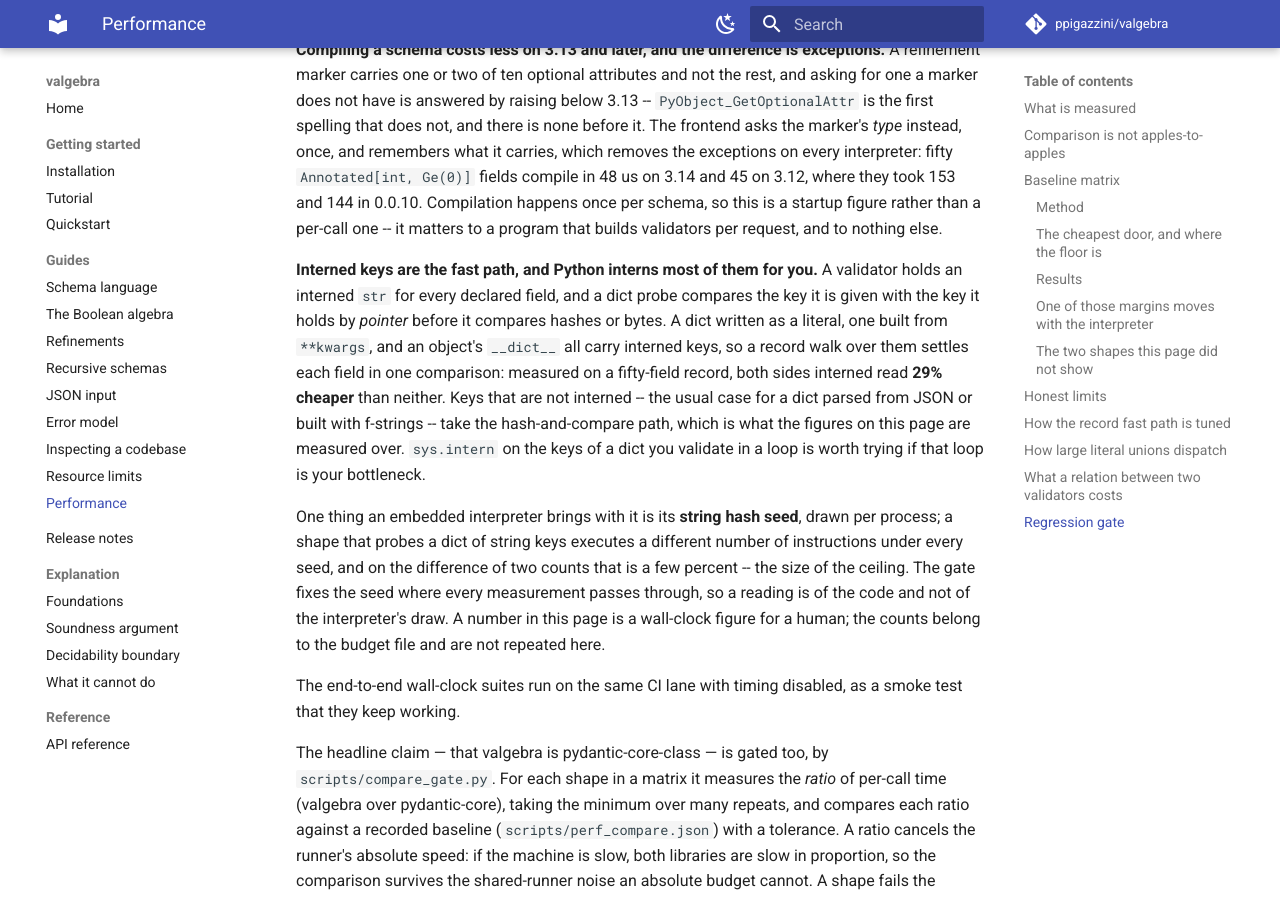
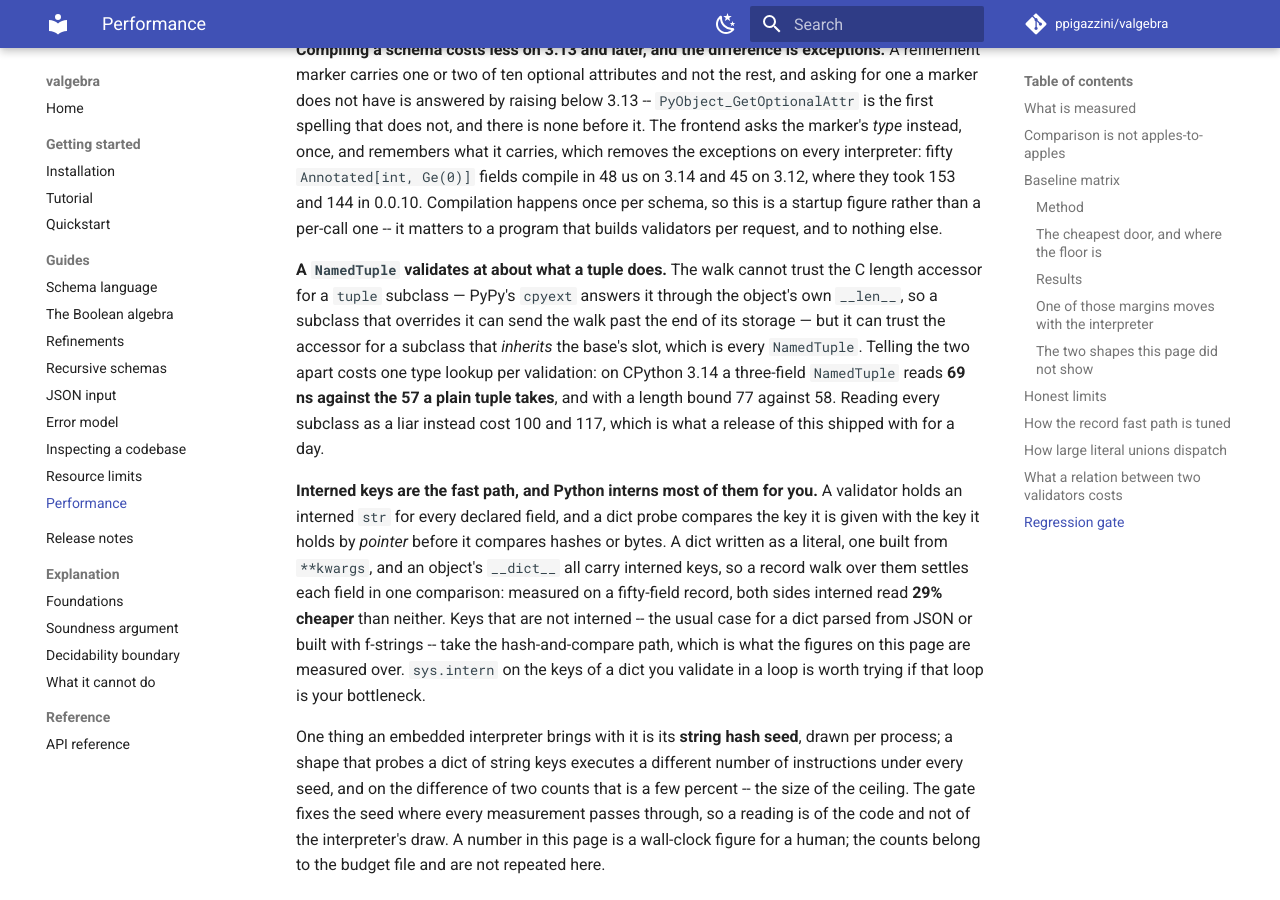
Before and after one commit to ppigazzini/valgebra, an MkDocs documentation site: the page built from docs/11-performance.md, in a window 1280 px wide and 900 px high, scrolled down 8796 px. Built offline with MkDocs 1.6.1 and Material for MkDocs 9.7.7, drawn with Linux system fonts in a browser that asks for light colours; comment, search, counter and statistics services are not loaded.

Commit message:
docs: the performance page carries what a tuple subclass costs
The page records what a record walk costs when its keys are interned and
what a schema costs to compile, and said nothing about the container a
program is second most likely to hand a tuple schema. A `NamedTuple`
reads 69 ns against the 57 a plain tuple takes on CPython 3.14, and 77
against 58 with a length bound; reading every subclass as a liar instead
cost 100 and 117, which is what a release of this shipped with for a day.

The reason is on the page beside the figure, because the figure is not
the interesting part: the accessor cannot be trusted for a subclass that
overrides `__len__`, and can be for one that inherits the base's slot,
and telling those apart is the whole of the difference.

```diff
--- a/docs/11-performance.md
+++ b/docs/11-performance.md
@@ -397,6 +397,16 @@
 once per schema, so this is a startup figure rather than a per-call one -- it
 matters to a program that builds validators per request, and to nothing else.
 
+**A `NamedTuple` validates at about what a tuple does.** The walk cannot trust
+the C length accessor for a `tuple` subclass — PyPy's `cpyext` answers it
+through the object's own `__len__`, so a subclass that overrides it can send the
+walk past the end of its storage — but it can trust the accessor for a subclass
+that *inherits* the base's slot, which is every `NamedTuple`. Telling the two
+apart costs one type lookup per validation: on CPython 3.14 a three-field
+`NamedTuple` reads **69 ns against the 57 a plain tuple takes**, and with a
+length bound 77 against 58. Reading every subclass as a liar instead cost 100
+and 117, which is what a release of this shipped with for a day.
+
 **Interned keys are the fast path, and Python interns most of them for you.** A
 validator holds an interned `str` for every declared field, and a dict probe
 compares the key it is given with the key it holds by *pointer* before it
```
